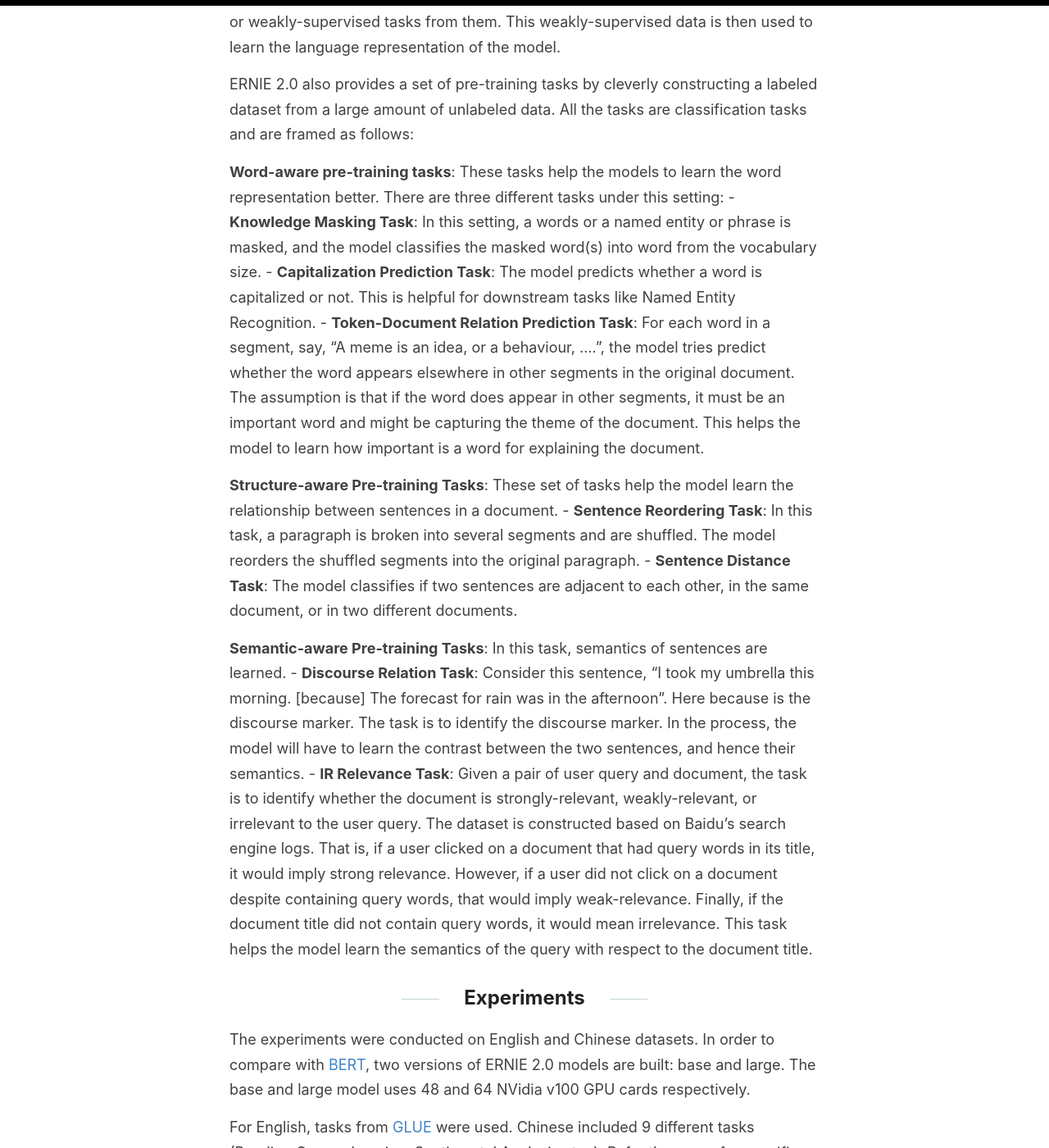
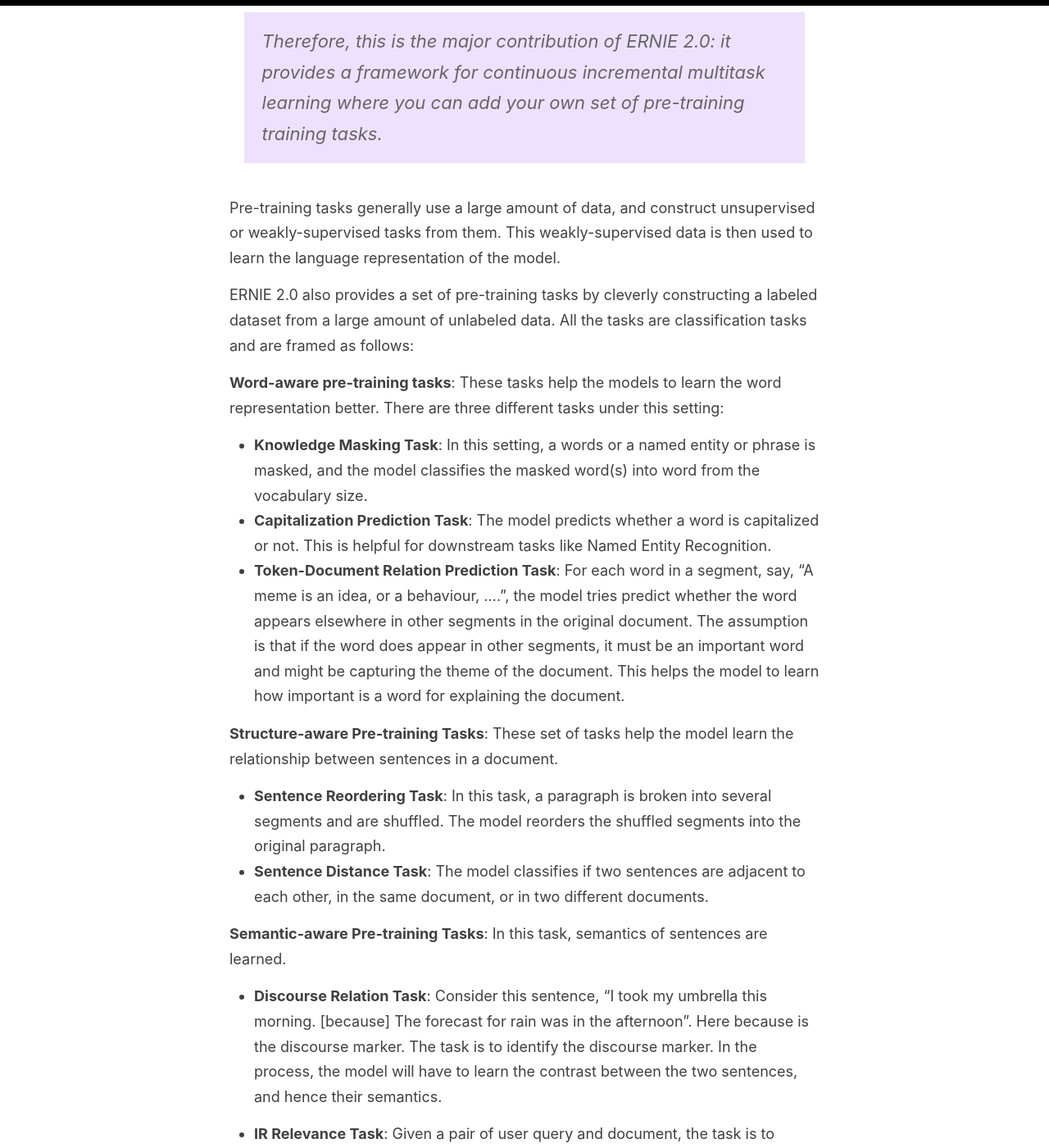
Before and after one commit to rosequ/rosequ.github.io, a Jekyll site: the page built from _posts/2019-09-07-ernie2.md, in a window 1280 px wide and 1400 px high, scrolled down 3097 px. Shown: the whole window at 82% size. Built offline with Jekyll 4.4.1, drawn with Linux system fonts in a browser that asks for light colours.

Commit message:
upate format

```diff
--- a/_posts/2019-09-07-ernie2.md
+++ b/_posts/2019-09-07-ernie2.md
@@ -14,10 +14,8 @@ One of the important tasks in NLP is to learn a generalized representation of la
 
 Multitask learning is learning on a large amount of data across tasks to represent language better. In the figure above, for example, you see an encoder shared across tasks. Each task has its own architecture but will use the same shared encoder to represent language. During the training phase, the first task will be trained on a mini-batch of data corresponding to the first task. Based on the first task loss, the shared encoder will be updated. When the second task is trained, it will use this shared encoder to represent the input sequence from the mini-batch corresponding to the second task, learn on it, and then update the shared encoder based on the loss. Essentially, all tasks take turns to learn on their mini-batch of data, and update the shared encoder based on the loss. The trouble with this approach of multi-task learning is that the weights in the shared encoder can be affected by the introduction of new tasks, leading to catastrophic forgetting (the updates learned from previous tasks are forgotten drastically).
 
-~~~~
-The objective, however, is to improve on new tasks without forgetting what is learned from previous tasks — just like human beings would not forget skating when they learn how to ski. This is known as Continual Learning.
+>The objective, however, is to improve on new tasks without forgetting what is learned from previous tasks — just like human beings would not forget skating when they learn how to ski. This is known as Continual Learning.
 Multitask learning is advantageous for two reasons: 1) It acts as a regularizer by forcing the shared encoder learn to generalize for all tasks 2) It can make use of a lot of data across tasks.
-~~~~
 
 ## ERNIE 2.0 Framework
 
@@ -41,17 +39,21 @@ Pre-training tasks generally use a large amount of data, and construct unsupervi
 ERNIE 2.0 also provides a set of pre-training tasks by cleverly constructing a labeled dataset from a large amount of unlabeled data. All the tasks are classification tasks and are framed as follows:
 
 **Word-aware pre-training tasks**: These tasks help the models to learn the word representation better. There are three different tasks under this setting:
-    - **Knowledge Masking Task**: In this setting, a words or a named entity or phrase is masked, and the model classifies the masked  word(s) into word from the vocabulary size.
-    - **Capitalization Prediction Task**: The model predicts whether a word is capitalized or not. This is helpful for downstream tasks like Named Entity Recognition.
-    - **Token-Document Relation Prediction Task**: For each word in a segment, say, “A meme is an idea, or a behaviour, ….”, the model tries predict whether the word appears elsewhere in other segments in the original document. The assumption is that if the word does appear in other segments, it must be an important word and might be capturing the theme of the document. This helps the model to learn how important is a word for explaining the document.
+
+- **Knowledge Masking Task**: In this setting, a words or a named entity or phrase is masked, and the model classifies the masked  word(s) into word from the vocabulary size.
+- **Capitalization Prediction Task**: The model predicts whether a word is capitalized or not. This is helpful for downstream tasks like Named Entity Recognition.
+- **Token-Document Relation Prediction Task**: For each word in a segment, say, “A meme is an idea, or a behaviour, ….”, the model tries predict whether the word appears elsewhere in other segments in the original document. The assumption is that if the word does appear in other segments, it must be an important word and might be capturing the theme of the document. This helps the model to learn how important is a word for explaining the document.
 
 **Structure-aware Pre-training Tasks**: These set of tasks help the model learn the relationship between sentences in a document.
-    - **Sentence Reordering Task**: In this task, a paragraph is broken into several segments and are shuffled. The model reorders the shuffled segments into the original paragraph.
-    - **Sentence Distance Task**: The model classifies if two sentences are adjacent to each other, in the same document, or in two different documents.
+
+- **Sentence Reordering Task**: In this task, a paragraph is broken into several segments and are shuffled. The model reorders the shuffled segments into the original paragraph.
+- **Sentence Distance Task**: The model classifies if two sentences are adjacent to each other, in the same document, or in two different documents.
 
 **Semantic-aware Pre-training Tasks**: In this task, semantics of sentences are learned.
-    - **Discourse Relation Task**: Consider this sentence, “I took my umbrella this morning. [because] The forecast for rain was in the afternoon”. Here because is the discourse marker. The task is to identify the discourse marker. In the process, the model will have to learn the contrast between the two sentences, and hence their semantics.
-    - **IR Relevance Task**: Given a pair of user query and document, the task is to identify whether the document is strongly-relevant, weakly-relevant, or irrelevant to the user query. The dataset is constructed based on Baidu’s search engine logs. That is, if a user clicked on a document that had query words in its title, it would imply strong relevance. However, if a user did not click on a document despite containing query words, that would imply weak-relevance. Finally, if the document title did not contain query words, it would mean irrelevance. This task helps the model learn the semantics of the query with respect to the document title.
+
+- **Discourse Relation Task**: Consider this sentence, “I took my umbrella this morning. [because] The forecast for rain was in the afternoon”. Here because is the discourse marker. The task is to identify the discourse marker. In the process, the model will have to learn the contrast between the two sentences, and hence their semantics.
+
+- **IR Relevance Task**: Given a pair of user query and document, the task is to identify whether the document is strongly-relevant, weakly-relevant, or irrelevant to the user query. The dataset is constructed based on Baidu’s search engine logs. That is, if a user clicked on a document that had query words in its title, it would imply strong relevance. However, if a user did not click on a document despite containing query words, that would imply weak-relevance. Finally, if the document title did not contain query words, it would mean irrelevance. This task helps the model learn the semantics of the query with respect to the document title.
 
 ## Experiments
 The experiments were conducted on English and Chinese datasets. In order to compare with [BERT](https://arxiv.org/pdf/1810.04805.pdf), two versions of ERNIE 2.0 models are built: base and large. The base and large model uses 48 and 64 NVidia v100 GPU cards respectively.
```
